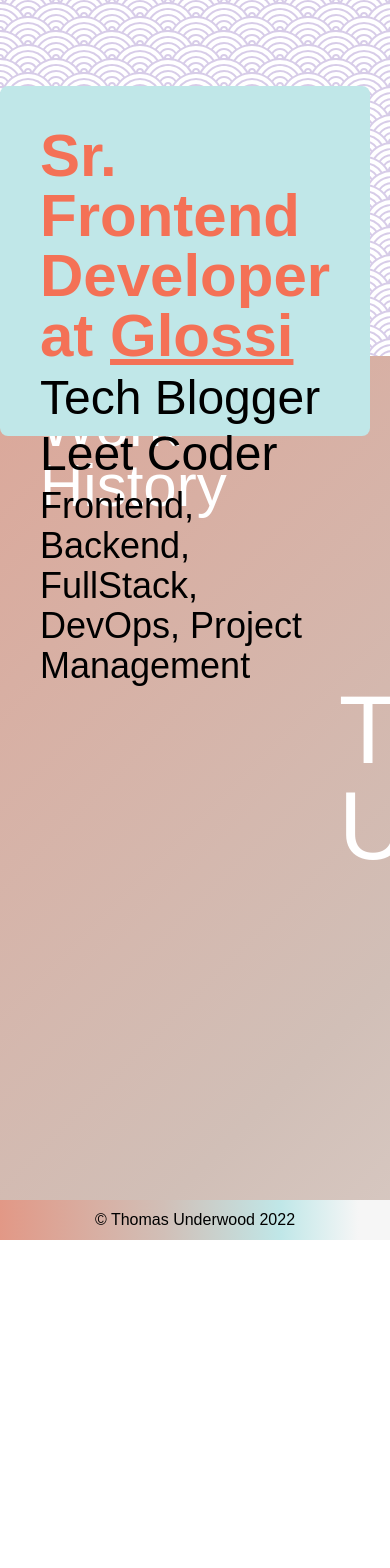
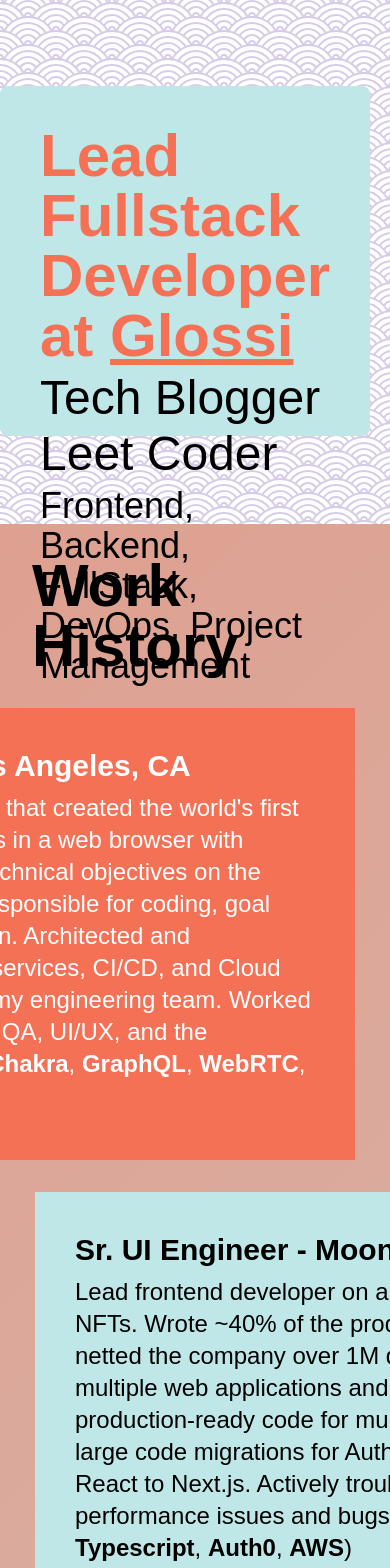
Before and after one commit to trun222/resume_thomas_underwood, a Next.js app: page / in a window 390 px wide. Shown: the part 320-1888 px from the top of the page. Before the commit the page ends 1560 px from the top, so only its background shows below. Built offline with nearby package versions, Linux system fonts and the light colour scheme.

Commit message:
Layout finished
- Just need to make responsive

```diff
--- a/src/pages/index.tsx
+++ b/src/pages/index.tsx
@@ -24,9 +24,8 @@
         </div> */}
 
         {/* Profile Picture and Basic Job Description */}
-        <div
-          className={`flex flex-col justify-start  ${styles.geometricBackground} p-10`}
-        >
+        <div className={`h-screen ${styles.geometricBackground}`}>
+          <div className={`flex flex-col justify-start p-10`}>
             {/* Social Media */}
             <div className="flex flex-row justify-between">
               <div></div>
@@ -69,7 +68,9 @@
               </div>
             </div>
             <div className="ml-20 my-6">
-            <h1 className="title-font font-bold text-7xl">Thomas Underwood</h1>
+              <h1 className="title-font font-bold text-7xl">
+                Thomas Underwood
+              </h1>
             </div>
             <div className="flex flex-row ml-20 mt-6">
               <Image
@@ -84,7 +85,7 @@
                 <h2
                   className={`title-font text-6xl font-black text-white ${styles.colorPrimary}`}
                 >
-                Sr. Frontend Developer at{" "}
+                  Lead Fullstack Developer at{" "}
                   <a
                     className="underline hover:text-white"
                     href="https://www.glossi.io/"
@@ -123,29 +124,149 @@
             {/* Place Holder */}
             <h1></h1>
           </div>
+        </div>
 
         {/* Work History */}
+        <div className={`h-full w-full ${styles.animatedGradient} p-8`}>
+          <h1 className={`title-font text-6xl font-bold `}>Work History</h1>
+
+          <div className="flex flex-col items-center gap-8 p-8">
             <div
-          className={`flex flex-row justify-start h-[650px] ${styles.animatedGradient} p-2`}
+              className={`h-auto w-[800px] ${styles.bgPrimary} relative right-60 p-10`}
             >
-          <div className="m-8">
-            <h1 className="title-font text-6xl font-medium text-white">
-              Work History
+              <h1 className="text-3xl font-bold text-white">
+                Lead Developer - Glossi, Los Angeles, CA
               </h1>
+              <p className="text-2xl text-white my-2">
+                Technical lead of an engineering team that created the world's
+                first photo-realistic video and product shots in a web browser
+                with Unreal Engine 5. Planned company technical objectives on
+                the executive leadership team and was responsible for coding,
+                goal setting, project planning, and execution. Architected and
+                implemented the product, supporting services, CI/CD, and Cloud
+                infrastructure. Hired, trained, and led my engineering team.
+                Worked across multiple supporting teams with QA, UI/UX, and the
+                executive leadership team. (
+                <span className="font-bold">Next.js</span>,{" "}
+                <span className="font-bold">Chakra</span>,{" "}
+                <span className="font-bold">GraphQL</span>,{" "}
+                <span className="font-bold">WebRTC</span>,{" "}
+                <span className="font-bold">Typescript</span>,{" "}
+                <span className="font-bold">Auth0</span>,{" "}
+                <span className="font-bold">AWS</span>)
+              </p>
             </div>
-          <div className="flex flex-col justify-center ml-20">
-            <h1 className="title-font text-8xl font-medium text-white">
-              Thomas Underwood
+
+            <div
+              className={`h-auto w-[800px] ${styles.bgTertiary} relative left-60  p-10`}
+            >
+              <h1 className="text-3xl font-bold">
+                Sr. UI Engineer - Moonwalk, New York City
               </h1>
+              <p className="text-2xl my-2">
+                Lead frontend developer on a Next.js project that allowed us to
+                sell NFTs. Wrote ~40% of the production code for an NFT release
+                that netted the company over 1M dollars in revenue. Responsible
+                for multiple web applications and backend services. Implemented
+                production-ready code for multiple releases. Planned and
+                executed large code migrations for Auth0, Web3 auth, and moving
+                from React to Next.js. Actively troubleshot and fixed production
+                performance issues and bugs. (
+                <span className="font-bold">Next.js</span>,{" "}
+                <span className="font-bold">Chakra</span>,{" "}
+                <span className="font-bold">GraphQL</span>,{" "}
+                <span className="font-bold">Typescript</span>,{" "}
+                <span className="font-bold">Auth0</span>,{" "}
+                <span className="font-bold">AWS</span>)
+              </p>
+            </div>
+
+            <div
+              className={`h-auto w-[800px] ${styles.bgPrimary} relative right-60 p-10`}
+            >
+              <h1 className="text-3xl font-bold text-white">
+                Sr. Full Stack Developer - Enosix
+              </h1>
+              <p className="text-2xl text-white my-2">
+                Lead front-end developer for our SaaS application. Implemented
+                OAuth 2.0 flow for our login process. Standardized and
+                refactored our React routing and hooks. Taught other developer’s
+                front-end best practices for consistent and performant front-end
+                code. Pioneered E2E testing with docker, cypress, and xpra for
+                automated testing. Created CI integrations for TestRail and our
+                project planning platform ShortCut through a custom PHP plugin
+                that I wrote. This resulted in saving our QA 30% of their time
+                weekly on bug tracking and made ticket generation standardized
+                across our development team. (
+                <span className="font-bold">React</span>,{" "}
+                <span className="font-bold">SignalR</span>,{" "}
+                <span className="font-bold">Typescript</span>,{" "}
+                <span className="font-bold">Auth0</span>,{" "}
+                <span className="font-bold">AWS</span>)
+              </p>
+            </div>
+
+            <div
+              className={`h-auto w-[800px] ${styles.bgTertiary} relative left-60  p-10`}
+            >
+              <h1 className="text-3xl font-bold">
+                Sr. Full Stack Developer - Fischer Homes
+              </h1>
+              <p className="text-2xl my-2">
+                Architected and designed replacement web solutions for legacy
+                software that was slated to be deprecated in 4 months. Lead and
+                trained junior developers in front-end industry standards.
+                Configured and deployed AWS services for supporting applications
+                and services. Implemented modern OAuth 2.0 PKCE standards in
+                front-end applications. (
+                <span className="font-bold">Vue.js</span>,{" "}
+                <span className="font-bold">Vuetify</span>,{" "}
+                <span className="font-bold">Fastify</span>,{" "}
+                <span className="font-bold">Typescript</span>,{" "}
+                <span className="font-bold">OAuth 2.0</span>,{" "}
+                <span className="font-bold">AWS</span>)
+              </p>
+            </div>
+
+            <div
+              className={`h-auto w-[800px] ${styles.bgPrimary} relative right-60 p-10`}
+            >
+              <h1 className="text-3xl font-bold text-white">
+                Sr. Software Engineer - ResolvIT
+              </h1>
+              <p className="text-2xl text-white my-2">
+                Presided over a committee that focused on creating well-designed
+                reusable components for GE Aviation. Lead the front-end
+                development effort for a new notification service that is
+                utilized throughout GE Aviation. Helped lead an effort to create
+                a new design system for GE Aviation with the head of UI/UX.
+                Redesigned a legacy front-end web application for a largely
+                adopted service that is used to build, test and deploy code
+                throughout GE Aviation. Primarily built high- performing, modern
+                web applications for large groups of users. Participated in 'big
+                room' project planning for establishing features, tasks, and
+                various priorities for Agile sprints. Worked frequently with
+                back-end engineers and UI/UX teams in an Agile environment to
+                deliver excellent software that satisfied the given
+                requirements. Interviewed, hired, and trained several front-end
+                developers. (<span className="font-bold">Vue.js</span>,{" "}
+                <span className="font-bold">Vuetify</span>,{" "}
+                <span className="font-bold">Axios</span>,{" "}
+                <span className="font-bold">WebRTC</span>,{" "}
+                <span className="font-bold">Typescript</span>,{" "}
+                <span className="font-bold">Web Sockets</span>,{" "}
+                <span className="font-bold">AWS</span>)
+              </p>
             </div>
           </div>
-      </main>
+        </div>
 
         <footer
           className={`flex flex-row justify-center ${styles.gradient} h-10 p-2`}
         >
           © Thomas Underwood {new Date().getFullYear()}
         </footer>
+      </main>
     </div>
   );
 };
--- a/src/styles/Home.module.css
+++ b/src/styles/Home.module.css
@@ -15,11 +15,9 @@
 }
 
 .animatedGradient {
-  height: 100vh;
-  width: 100vw;
   background: linear-gradient(-45deg, #f6f6f6, #d1bfb7, #e29886, #f47156);
   background-size: 400% 400%;
-  animation: gradient 20s ease infinite;
+  animation: gradient 5s ease infinite;
 }
 
 @keyframes gradient {
@@ -35,7 +33,7 @@
 }
 
 .bgPrimary {
-  background: #e29886;
+  background: #f47156;
 }
 
 .colorPrimary {
```
Lines whose indentation alone changed are shown as unchanged.
